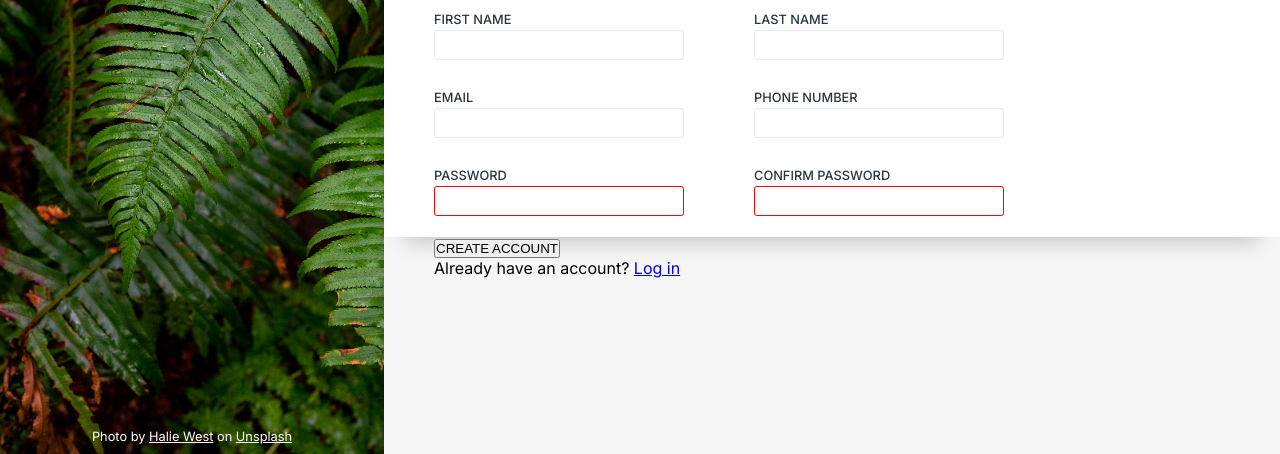
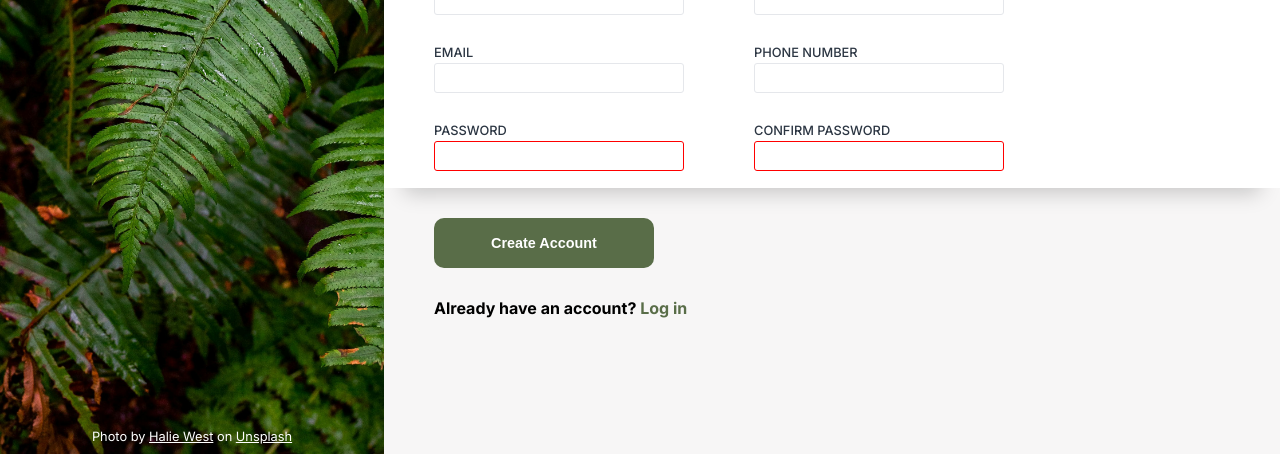
Before and after one commit to igcarvalhaes/sign-up_form, a plain HTML site: page index.html in a window 1280 px wide. Shown: the part 346-800 px from the top of the page. Drawn offline with Linux system fonts and the light colour scheme.

Commit message:
Add create account button & style for it

```diff
--- a/index.html
+++ b/index.html
@@ -93,8 +93,8 @@
         </div>
 
         <div id="create-account-container">
-          <button type="submit">CREATE ACCOUNT</button>
-          <div>Already have an account? <a href="#">Log in</a></div>
+          <button class="btn" type="submit">Create Account</button>
+          <small>Already have an account? <a href="#">Log in</a></small>
         </div>
       </div>
     </main>
--- a/style.css
+++ b/style.css
@@ -149,4 +149,33 @@ form input[type="password"]:invalid {
 #create-account-container {
   margin-left: 50px;
   flex-grow: 2;
+  margin-top: 30px;
 }
+
+.btn {
+  background-color: #596d48;
+  color: white;
+  font-size: 0.9rem;
+  font-weight: bold;
+  width: 220px;
+  height: 50px;
+  border: none;
+  border-radius: 10px;
+}
+
+.btn:hover {
+  cursor: pointer;
+  background-color: #6f865a;
+}
+
+small {
+  display: block;
+  margin-top: 30px;
+  font-size: 1rem;
+  font-weight: bold;
+}
+
+small a {
+  text-decoration: none;
+  color: #596d48;
+}
```
